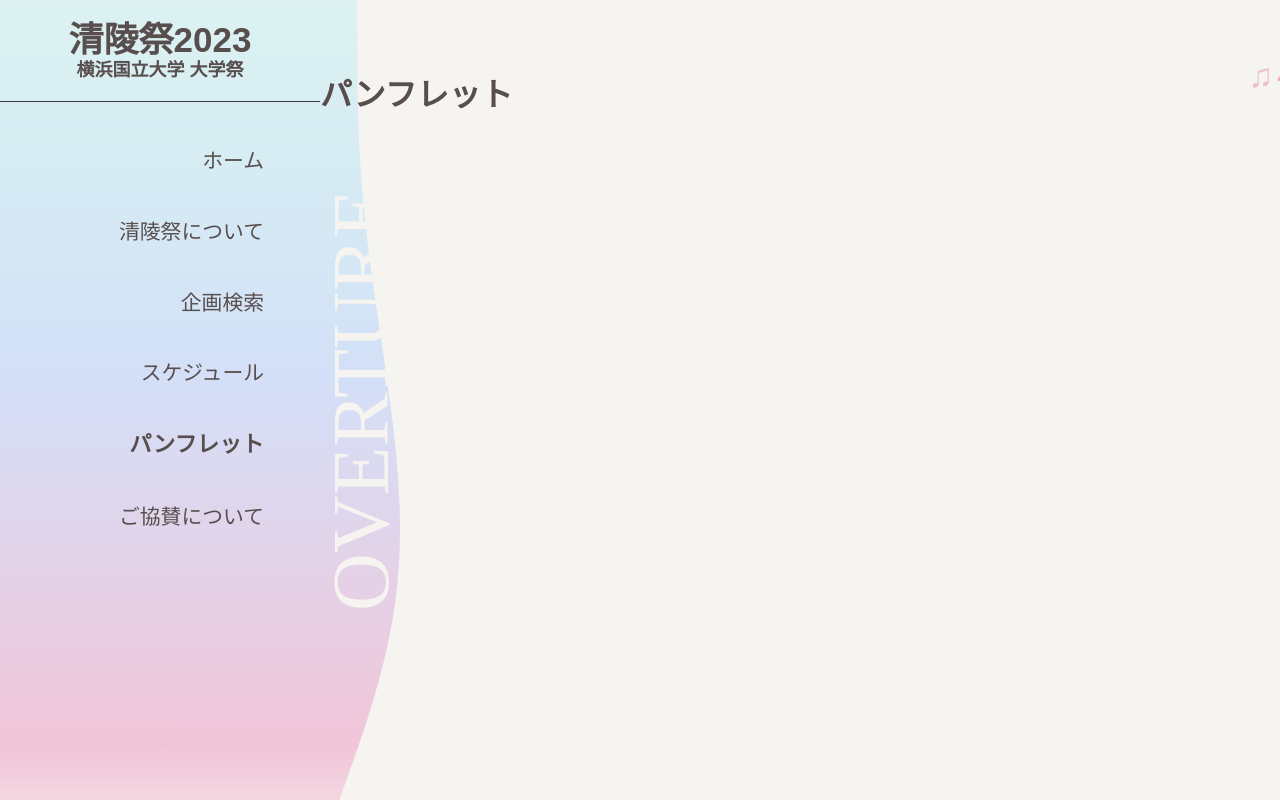
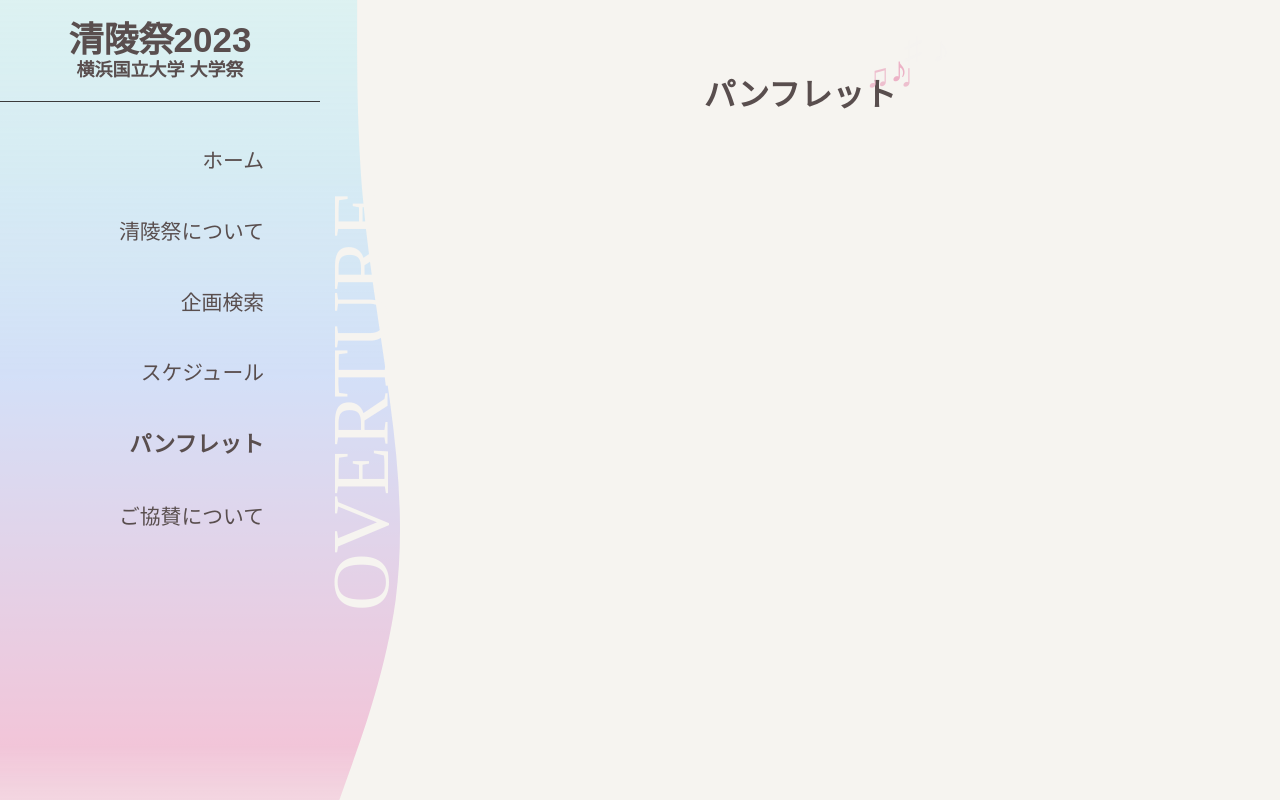
Before and after one commit to ynufes-tech/ynufes-seiryo23, a Nuxt app: page /pamphlet in a window 1280 px wide. Built offline with nearby package versions, Linux system fonts and the light colour scheme.

Commit message:
パンフレットページのセクションタイトルのデザイン崩れを修正

```diff
--- a/pages/pamphlet/index.vue
+++ b/pages/pamphlet/index.vue
@@ -1,7 +1,12 @@
 <template>
-  <SectionTitle section-title="パンフレット" />
+  <SectionTitle section-title="パンフレット" class="section-title"/>
 </template>
 
 <script setup></script>
 
-<style scoped></style>
+<style scoped lang="scss">
+.section-title {
+  margin: 0 auto;
+  width: fit-content;
+}
+</style>
```
